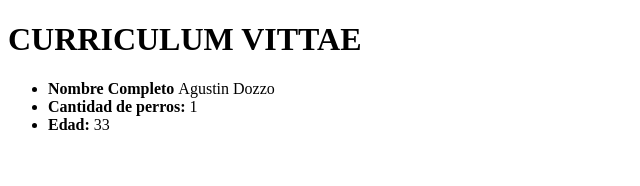
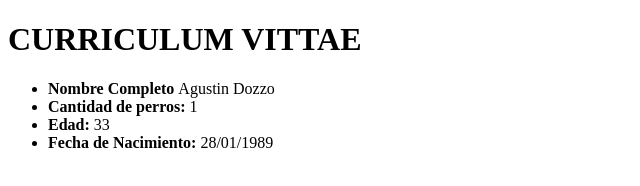
Before and after one commit to AgustinDozzo/Repaso-git, a plain HTML site: page Repaso_GIT/index.html in a window 1280 px wide. Shown: the whole page, without its empty margins (0-640 px from the left). Drawn offline with Linux system fonts and the light colour scheme.

Commit message:
inserte lo de fecha de nacimiento

```diff
--- a/Repaso_GIT/index.html
+++ b/Repaso_GIT/index.html
@@ -12,6 +12,7 @@
       <li><b>Nombre Completo </b>Agustin Dozzo</li>
       <li><b>Cantidad de perros:</b> 1</li>
       <li><b>Edad:</b> 33</li>
+      <li><b>Fecha de Nacimiento:</b> 28/01/1989</li>
     </ul>
   </body>
 </html>
```
